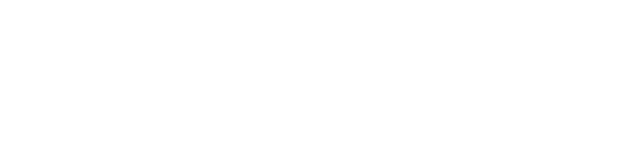
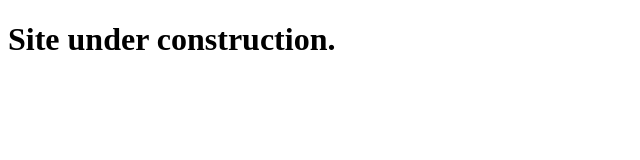
Before and after one commit to moyusuf23/moyusuf23.github.io, a plain HTML site: page docs/index.html in a window 1280 px wide. Shown: the whole page, without its empty margins (0-640 px from the left). Drawn offline with Linux system fonts and the light colour scheme.

Commit message:
Update index.html

```diff
--- a/docs/index.html
+++ b/docs/index.html
@@ -1,9 +1,9 @@
 <!DOCTYPE html>
 <html>
 <head>
-	<title>Site under construction.</title>
+	<title>moyusuf23</title>
 </head>
 <body>
- 	<h1></h1>
+ 	<h1>Site under construction.</h1>
 </body>
 </html>
```
